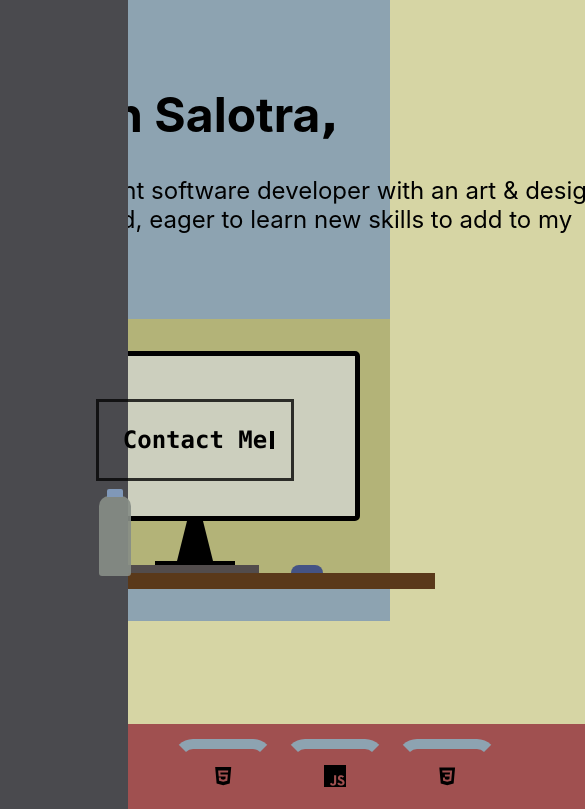
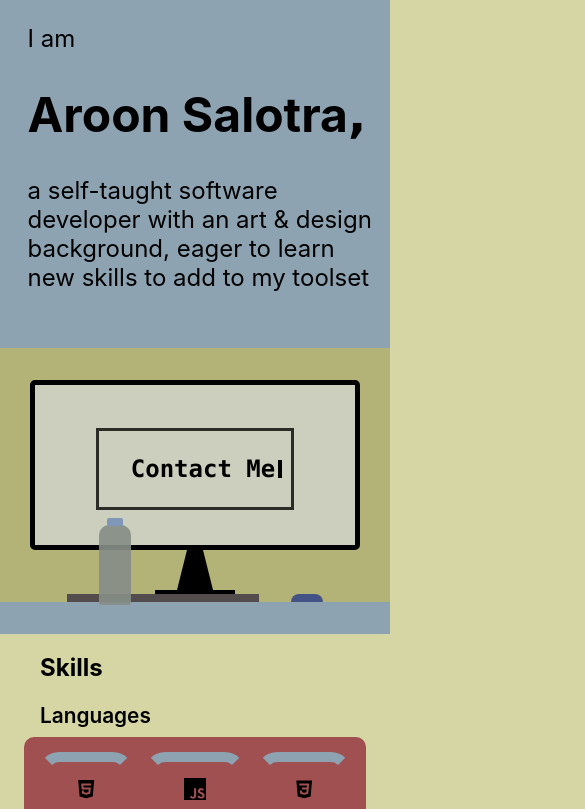
Before and after one commit to AroonSalotra/portfolio-website, a React (Create React App) app: page / in a window 390 px wide. Shown: the top 809 px of the page, 585 px wide, since content can reach past the window. Built offline with nearby package versions, Linux system fonts and the light colour scheme.

Commit message:
add mobile responsiveness

```diff
--- a/src/App.css
+++ b/src/App.css
@@ -8,6 +8,8 @@
 
 *, *::after *::before {
   box-sizing: border-box;
+  margin: 0;
+  padding: 0;
 }
 
 * {
@@ -22,8 +24,8 @@ code {
 
 body {
   /* background: rgb(150, 143, 143); */
-  margin: 0;
-  padding: 0;
+  /* margin: 0;
+  padding: 0; */
   text-align: center;
   font-family: -apple-system, BlinkMacSystemFont, 'Segoe UI', 'Roboto', 'Oxygen',
     'Ubuntu', 'Cantarell', 'Fira Sans', 'Droid Sans', 'Helvetica Neue',
@@ -34,18 +36,21 @@ body {
 }
 
 .background-container {
-  /* display: flex;
-  flex-direction: column; */
+}
+
+.text-padding-s {
+  /* width: 40rem; */
+  max-width: 40;
+  margin: auto;
+  text-align: left;
+  padding-bottom: 2rem;
 }
 
 .intro-container {
   background-color: var(--clr-a);
-
 }
 
 .intro-content {
-  /* margin-top: 20rem; */
-  /* border: 3px solid black; */
   display: flex;
   flex-direction: column;
   padding-bottom: 2rem;
@@ -55,8 +60,6 @@ body {
 
 .skills-container {
   display: flex;
-  /* display: grid; */
-  /* grid-template-columns: repeat(4, 6rem); */
   column-gap: .75rem;
   padding: 15px;
   font-size: 1.5rem;
@@ -65,7 +68,6 @@ body {
   width: 40rem;
   margin: auto;
   border-radius: 10px;
-
 }
 
 .skills-content {
@@ -73,7 +75,6 @@ body {
   flex-direction: column;
   align-items: center;
   padding-top: 1rem;
-  /* border: 2px solid black; */
   border-left: 10px solid transparent;
   border-right: 10px solid transparent;
   border-bottom: 10px solid var(--clr-a);
@@ -83,26 +84,14 @@ body {
   font-size: 1.4rem;
 }
 
-.skills-content::after {
-  content: "";
-}
 
 .skills-content p {
   font-weight: 500;
-  /* background: rgb(159, 178, 185); */
   padding: 5px;
   text-decoration: overline 2px;
-  /* font-family: source-code-pro; */
 }
 
-.text-padding-s {
-  /* text-align: left; */
-  width: 40rem;
-  margin: auto;
-  text-align: left;
-  padding-bottom: 2rem;
-  /* margin: auto; */
-}
+
 
 .emphasise-text {
   font-size: 3rem;
@@ -122,7 +111,6 @@ body {
 
 .contact {
   position: absolute;
-  /* border-radius: 5px; */
   margin-top: 3rem;
   width: 12rem;
   font-weight: 600;
@@ -130,7 +118,6 @@ body {
   monospace;
   cursor: pointer;
   border: 3px solid rgba(5, 5, 5, 0.808);
-  /* border: 3px solid black; */
 }
 
 .contact:hover {
@@ -159,8 +146,8 @@ body {
 .sidebar {
   width: 8rem;
   background: rgb(74, 74, 78);
-  height: 100%;
-  position: absolute;
+  height: 100vh;
+  position: fixed;
 }
 
 .text-left {}
@@ -247,7 +234,6 @@ body {
   height: .5rem;
   width: 12rem;
   background: rgb(82, 76, 76);
-  /* margin-right: 7rem; */
 }
 
 .mouse {
@@ -257,7 +243,6 @@ body {
   border-top-right-radius: 50px;
   background: rgb(68, 83, 133);
   margin-left: 2rem;
-
 }
 
 .bottle {
--- a/src/App.js
+++ b/src/App.js
@@ -4,6 +4,7 @@ import Intro from './Intro';
 import Monitor from './Monitor';
 import About from "./About"
 import Sidebar from './Sidebar';
+import "./Responsive.css"
 
 
 function App() {
--- /dev/null
+++ b/src/Responsive.css
@@ -0,0 +1,35 @@
+* {
+    /* background: rgba(153, 86, 86, 0.507); */
+}
+
+@media (max-width: 1000px) {
+
+    p, h1, h2, h3 {
+        padding-left: 1rem;
+    }
+
+    .intro-content:nth-child(2), :nth-child(3) {
+        /* color: red; */
+        max-width: 90vw;
+    }
+
+    .sidebar {
+        display: none;
+    }
+
+    .skills-container {
+        max-width: 80vw;
+    }
+
+    .desk {
+        width: 100vw;
+        display: none;
+    }
+
+    .text-padding-s {
+        /* max-width: 30rem; */
+        margin: auto;
+        text-align: left;
+        padding-bottom: 2rem;
+    }
+}
```
